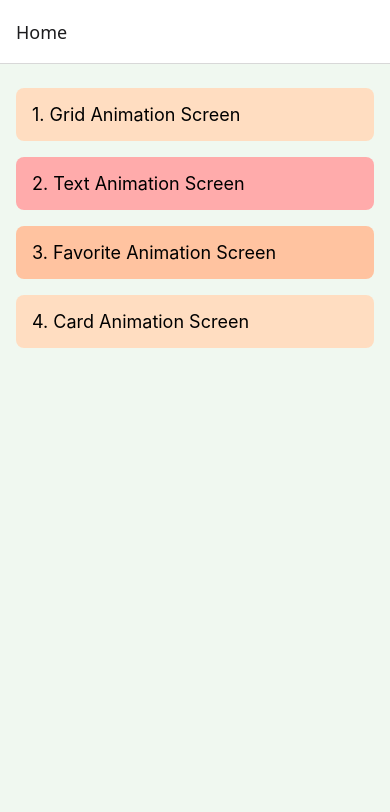
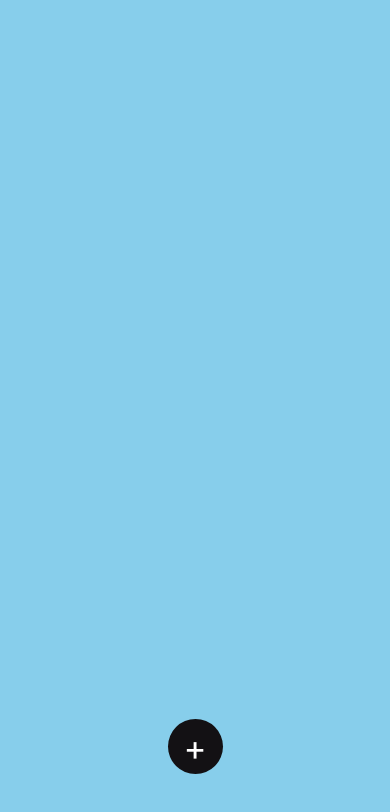
Before and after one commit to harshitjain63/Animation_Rn, a React Native app: screen /FloatingButton in a window 390 px wide. Shown: the top 812 px of the page. Built offline with nearby package versions, Linux system fonts and the light colour scheme.

Commit message:
feat: made animated action button

```diff
--- a/App.tsx
+++ b/App.tsx
@@ -7,6 +7,7 @@ import GridAnimation from './screens/GridAnimation';
 import TextAnimation from './screens/TextAnimation';
 import Favourites from './screens/Favourites';
 import CardsAnimation from './screens/CardsAnimation';
+import FloatingButton from './screens/FloatingButton';
 
 const Stack = createNativeStackNavigator();
 
@@ -16,6 +17,7 @@ export type RootStackParamList = {
   TextAnimation: undefined;
   Favourites: undefined;
   Cards: undefined;
+  FloatingButton: undefined;
 };
 
 const App = () => {
@@ -50,6 +52,11 @@ const App = () => {
             component={CardsAnimation}
             options={{title: 'Cards Animation', headerShown: false}}
           />
+          <Stack.Screen
+            name="FloatingButton"
+            component={FloatingButton}
+            options={{title: 'FloatingButton Animation', headerShown: false}}
+          />
         </Stack.Navigator>
       </NavigationContainer>
     </GestureHandlerRootView>
--- /dev/null
+++ b/components/FloatButton.tsx
@@ -0,0 +1,177 @@
+import {StyleSheet, Text, TouchableOpacity, View} from 'react-native';
+import React from 'react';
+import Animated, {
+  useAnimatedStyle,
+  useSharedValue,
+  withTiming,
+} from 'react-native-reanimated';
+import {
+  Gesture,
+  GestureDetector,
+  TextInput,
+} from 'react-native-gesture-handler';
+
+const FloatButton = () => {
+  const scale = useSharedValue(1);
+  const width = useSharedValue(55);
+  const height = useSharedValue(55);
+  const borderRadius = useSharedValue(40);
+  const rotate = useSharedValue(0); // For rotating the '+' into 'x'
+  const isExpanded = useSharedValue(false); // Track expanded state
+
+  const tap = Gesture.Tap().onStart(() => {
+    if (!isExpanded.value) {
+      // Expand
+      scale.value = withTiming(1.5, {duration: 500});
+      width.value = withTiming(200, {duration: 500});
+      height.value = withTiming(200, {duration: 500});
+      borderRadius.value = withTiming(20, {duration: 500});
+      rotate.value = withTiming(45, {duration: 500}); // Rotate to 45 degrees
+    } else {
+      // Collapse
+      scale.value = withTiming(1, {duration: 500});
+      width.value = withTiming(55, {duration: 500});
+      height.value = withTiming(55, {duration: 500});
+      borderRadius.value = withTiming(40, {duration: 500});
+      rotate.value = withTiming(0, {duration: 500}); // Rotate back to 0
+    }
+    isExpanded.value = !isExpanded.value;
+  });
+
+  // Animated styles for the button
+  const rButtonStyle = useAnimatedStyle(() => {
+    return {
+      transform: [{scale: scale.value}],
+      width: width.value,
+      height: height.value,
+      borderRadius: borderRadius.value,
+    };
+  });
+
+  // Animated styles for the `+` text
+  const rTextStyle = useAnimatedStyle(() => {
+    return {
+      transform: [
+        {translateX: isExpanded.value ? 80 : 0}, // Move diagonally
+        {translateY: isExpanded.value ? -80 : 0}, // Move diagonally
+        {rotate: `${rotate.value}deg`}, // Rotate text
+      ],
+    };
+  });
+
+  // Style for the expanded view
+  const rExpandedViewStyle = useAnimatedStyle(() => {
+    return {
+      opacity: withTiming(isExpanded.value ? 1 : 0, {duration: 300}), // Show/Hide
+    };
+  });
+
+  return (
+    <GestureDetector gesture={tap}>
+      <Animated.View style={[styles.actionButton, rButtonStyle]}>
+        {/* Animated Text */}
+        <Animated.Text style={[styles.text, rTextStyle]}>+</Animated.Text>
+
+        {/* Hidden Component (only visible when expanded) */}
+        <Animated.View style={[rExpandedViewStyle]}>
+          <Text style={styles.titleText}>Black Friday</Text>
+          <Text style={styles.bodyText}>
+            AnimateReactNative.com is now on sale for Black Friday at half the
+            price for all plans 🎊
+          </Text>
+          <Text style={styles.discountText}>
+            Use BF2023 at checkout to save $99.5.
+          </Text>
+          <View style={styles.codeInput}>
+            <TextInput
+              placeholder="Paste BF2023 for 50% OFF"
+              placeholderTextColor={'#4c4a4d'}
+              style={styles.textInput}
+            />
+          </View>
+          <TouchableOpacity style={styles.guide}>
+            <Text style={styles.guideText}>Use.Learn.Save time</Text>
+          </TouchableOpacity>
+        </Animated.View>
+      </Animated.View>
+    </GestureDetector>
+  );
+};
+
+export default FloatButton;
+
+const styles = StyleSheet.create({
+  actionButton: {
+    position: 'absolute',
+    backgroundColor: '#131114',
+    bottom: 70,
+    justifyContent: 'center',
+    alignItems: 'center',
+    flex: 1,
+  },
+  text: {
+    color: 'white',
+    fontSize: 35,
+    position: 'absolute',
+  },
+  expandedView: {
+    backgroundColor: 'white',
+    borderRadius: 15,
+    padding: 10,
+    alignItems: 'center',
+    justifyContent: 'center',
+    width: '80%',
+    height: '60%',
+  },
+  titleText: {
+    fontSize: 16,
+    color: 'white',
+    position: 'absolute',
+    top: -92,
+    right: 5,
+  },
+  bodyText: {
+    fontSize: 10,
+    color: 'white',
+    position: 'absolute',
+    top: -55,
+    right: -85,
+    width: 175,
+  },
+  discountText: {
+    fontSize: 10,
+    color: 'white',
+    position: 'absolute',
+    top: -5,
+    right: -85,
+    width: 175,
+  },
+  codeInput: {
+    backgroundColor: '#2c292c',
+    position: 'absolute',
+    top: 20,
+    right: -85,
+    width: 175,
+    height: 31,
+    borderRadius: 8,
+  },
+  textInput: {
+    fontSize: 10,
+  },
+  guide: {
+    backgroundColor: '#f7d106',
+    position: 'absolute',
+    top: 60,
+    right: -85,
+    width: 175,
+    height: 31,
+    borderRadius: 8,
+    justifyContent: 'center',
+    alignItems: 'center',
+  },
+  guideText: {
+    fontSize: 10,
+    color: '#5e3f00',
+    fontWeight: 'bold',
+  },
+});
--- /dev/null
+++ b/screens/FloatingButton.tsx
@@ -0,0 +1,21 @@
+import {StyleSheet, View} from 'react-native';
+import React from 'react';
+import FloatButton from '../components/FloatButton';
+
+const FloatingButton = () => {
+  return (
+    <View style={styles.container}>
+      <FloatButton />
+    </View>
+  );
+};
+
+export default FloatingButton;
+
+const styles = StyleSheet.create({
+  container: {
+    flex: 1,
+    backgroundColor: 'skyblue',
+    alignItems: 'center',
+  },
+});
--- a/screens/HomeScreen.tsx
+++ b/screens/HomeScreen.tsx
@@ -46,6 +46,12 @@ const HomeScreen = () => {
       screen: 'Cards',
       backgroundColor: '#FFDDC1',
     },
+    {
+      id: 5,
+      title: 'FloatingButton Animation Screen',
+      screen: 'FloatingButton',
+      backgroundColor: '#FFABAB',
+    },
   ];
 
   const renderItem = ({item}: {item: ListItem}) => {
```
